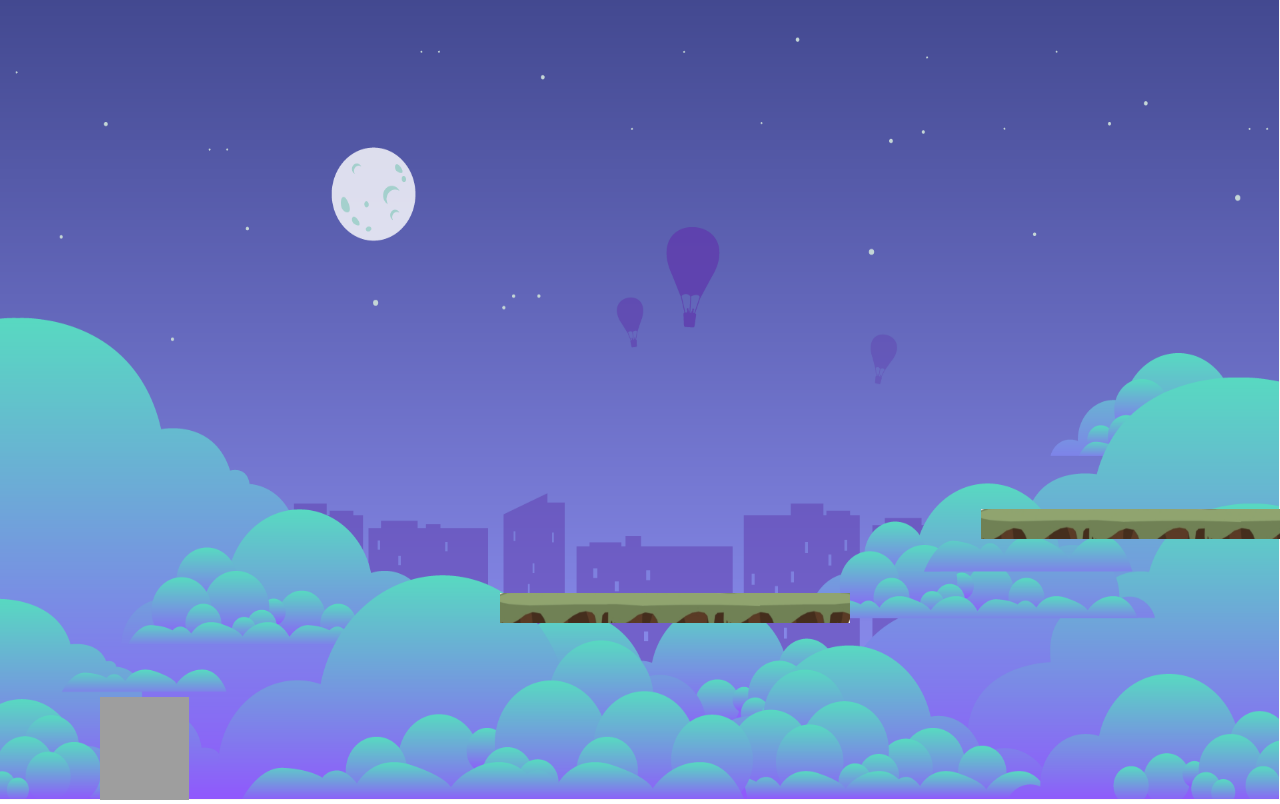
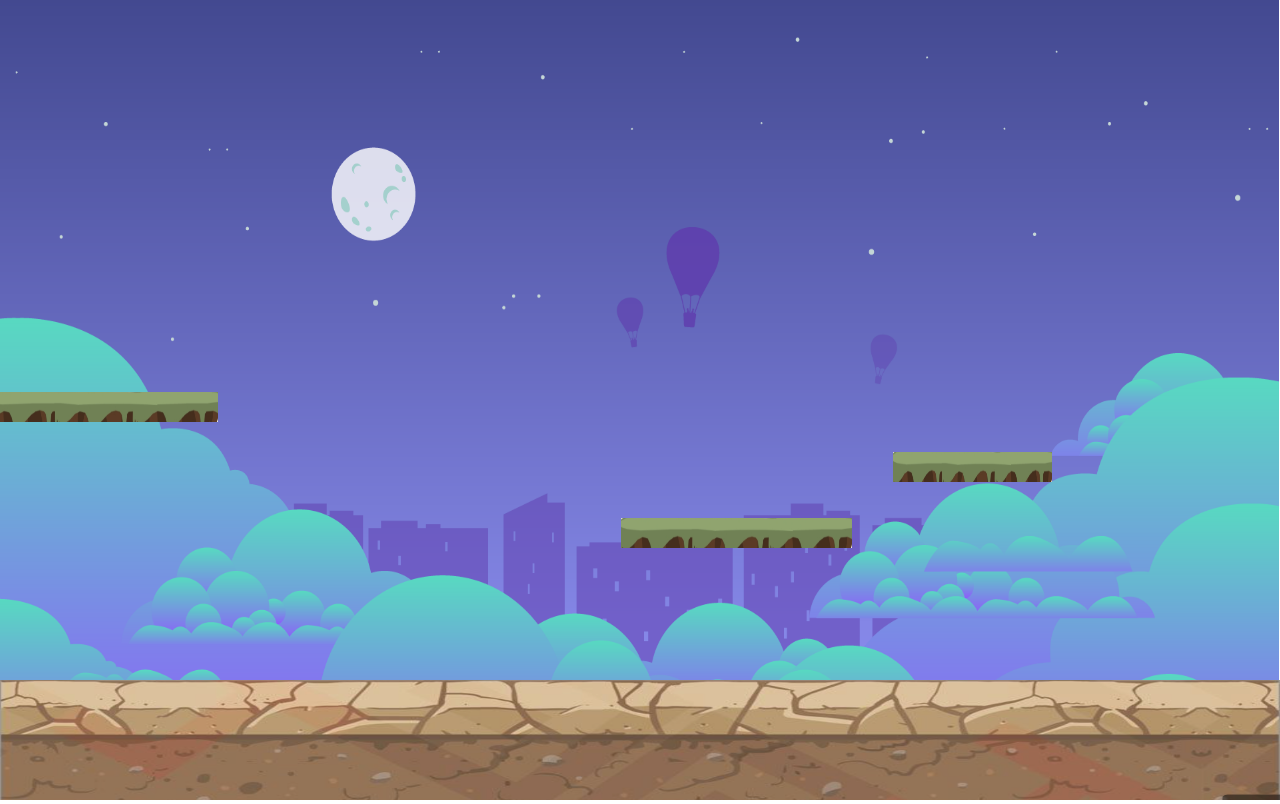
Before and after one commit to OrTab/The-Game, a website built with webpack: page index.html in a window 1280 px wide. Built offline with nearby package versions, Linux system fonts and the light colour scheme.

Commit message:
Optimized logic and platforms generator + game concept updated

```diff
--- a/index.html
+++ b/index.html
@@ -7,9 +7,7 @@
     <title>The Game</title>
 </head>
 <body>
-    <img style="display: none;" src="../src/assets/platform.png" alt="">
-<canvas></canvas>
-
+    <canvas></canvas>
 <script type="module" src="build/game-bundle.js"></script>
 </body>
 </html>
--- a/src/game.ts
+++ b/src/game.ts
@@ -1,3 +1,4 @@
+// @ts-ignore
 import "./styles/style.css";
 import {
   PlayerProperties,
@@ -8,9 +9,10 @@ import {
   Velocity,
   InitialPlayerProperties,
 } from "./models";
-import { getRandomInt, createImage } from "./utils";
+import { getRandomInt, createImage, formatNumber } from "./utils";
 import platformImage from "./assets/platform.png";
 import background from "./assets/background.png";
+import floor from "./assets/floor.png";
 
 const imgRight = createImage(
   "https://s3-us-west-2.amazonaws.com/s.cdpn.io/160783/boy1.png",
@@ -21,10 +23,14 @@ const imgLeft = createImage(
   initGame
 );
 const backgroundImage = createImage(background, initGame);
+const floorImage = createImage(floor, initGame);
 
 let numOfLoadedImages = 0;
+let numberOfFramesForDistance = 0;
+let lastDistanceToIncreaseSpeed = 0;
 let distance = 0;
 let numberOfFrames = 0;
+let platfromMovementXDiff = 4;
 
 const canvas = document.querySelector("canvas");
 const c = canvas?.getContext("2d");
@@ -32,10 +38,10 @@ class Canvas {
   private velocityXDiff: number = Values.X_DIFF;
   private velocityYDiff: number = Values.Y_DIFF;
   readonly gravity: number = 1;
-  upCounter = 0;
+  upCounter: number = 0;
   playerImage: HTMLImageElement = imgRight;
-  counter = 0;
-  imageCounter = 0;
+  counter: number = 0;
+  imageCounter: number = 0;
   player: PlayerProperties;
   velocity: Velocity = {
     x: 0,
@@ -60,31 +66,31 @@ class Canvas {
     return this.keys.right.pressed && this.keys.left.pressed;
   }
 
+  get canGoLeft() {
+    return this.keys.left.pressed && this.player.position.x > 100;
+  }
+
+  get canGoRight() {
+    return (
+      canvas &&
+      this.keys.right.pressed &&
+      this.player.position.x < canvas.width / 2 - this.player.size.width
+    );
+  }
+
   initObjects() {
     if (canvas) {
-      const img = createImage(platformImage);
-      let prevX = 100;
-      let maxX = 500;
-      this.platforms = Array(50)
-        .fill("")
-        .map(() => {
-          prevX = getRandomInt(prevX + Values.minXDiffBetweenPlatfrom, maxX);
-          maxX += 500;
-          const platform = new Platform(
-            {
-              x: prevX,
-              y: getRandomInt(500, canvas.height - 200),
-            },
-            { width: 350, height: 30 },
-            img
-          );
-          return platform;
-        });
+      this.platforms = this.getPlatforms() || [];
 
       this.genericObjects[0] = new GenericObject(
         { x: -1, y: -1 },
         { height: canvas.height, width: canvas.width },
         backgroundImage
+      );
+      this.genericObjects[1] = new GenericObject(
+        { x: 0, y: canvas.height - 120 },
+        { height: 120, width: canvas.width },
+        floorImage
       );
     }
   }
@@ -115,9 +121,10 @@ class Canvas {
       );
     }
     numberOfFrames++;
+
     if (
-      (this.keys.left.pressed || this.keys.right.pressed) &&
-      !this.bothKeysPressed &&
+      /*  (this.keys.left.pressed || this.keys.right.pressed) &&
+      !this.bothKeysPressed && */
       (this.velocity.y === 0 || this.velocity.y === 1) &&
       numberOfFrames > Values.numberOfFramesToMoveImage
     ) {
@@ -135,7 +142,10 @@ class Canvas {
     position.y += this.velocity.y;
     position.x += this.velocity.x;
 
-    if (canvas && position.y + height + this.velocity.y >= canvas.height) {
+    if (
+      canvas &&
+      position.y + height + this.velocity.y >= canvas.height - 118
+    ) {
       this.velocity.y = 0;
       this.upCounter = 0;
     } else {
@@ -152,31 +162,35 @@ class Canvas {
             this.platforms.splice(idx, 1);
           }, 0);
         }
+        platform.position.x -= platfromMovementXDiff;
 
         if (this.isOnPlatform(platform)) {
           this.velocity.y = 0;
           this.upCounter = 0;
         }
-        if (!this.bothKeysPressed) {
-          if (
-            this.keys.right.pressed &&
-            this.player.position.x < canvas.width / 2 - 100
-          ) {
-            this.velocity.x = this.velocityXDiff;
-          } else if (this.keys.left.pressed && this.player.position.x > 100) {
-            this.velocity.x = -this.velocityXDiff;
-          } else this.velocity.x = 0;
+        if (this.canGoRight) {
+          this.velocity.x = this.velocityXDiff;
+        } else if (this.canGoLeft) {
+          this.velocity.x = -this.velocityXDiff;
+        } else this.velocity.x = 0;
 
-          if (this.keys.right.pressed) {
-            platform.position.x -= platform.movementXDiff;
-            distance += 1;
-          } else if (this.keys.left.pressed) {
-            platform.position.x += platform.movementXDiff;
-            distance -= 1;
+        if (numberOfFramesForDistance > Values.numberOfFramesForDistance) {
+          this.handleDistance();
+        }
+
+        const thirdFromLastPlatform = this.platforms[this.platforms.length - 3];
+        if (
+          thirdFromLastPlatform &&
+          this.player.position.x >= thirdFromLastPlatform.position.x
+        ) {
+          const lastPlatform = this.platforms[this.platforms.length - 1];
+          if (lastPlatform) {
+            const posX = lastPlatform && lastPlatform.position.x;
+            const platforms =
+              this.getPlatforms(posX, posX + lastPlatform.size.width) || [];
+            this.platforms.push(...platforms);
           }
-          if (distance >= Values.DISTANCE_TO_WIN) {
-          }
-        } else this.velocity.x = 0;
+        }
         platform.draw();
       });
   }
@@ -192,7 +206,7 @@ class Canvas {
       position.x + width >= platform.position.x &&
       position.x < platform.position.x + platform.size.width
     ) {
-      // console.log("Touching with the head at the bottom of platform");
+      // console.log('Touching with the head at the bottom of platform');
     }
 
     return (
@@ -203,23 +217,70 @@ class Canvas {
     );
   }
 
+  getPlatforms(prevX = 100, maxX = 500) {
+    const img = createImage(platformImage);
+    return (
+      canvas &&
+      Array(5)
+        .fill("")
+        .map(() => {
+          prevX = getRandomInt(prevX + Values.minXDiffBetweenPlatfrom, maxX);
+          maxX += 500;
+          const platform = new Platform(
+            {
+              x: prevX,
+              y: getRandomInt(320, canvas.height - 250),
+            },
+            { width: getRandomInt(150, 350), height: 30 },
+            img
+          );
+          return platform;
+        })
+    );
+  }
+
   animate() {
     requestAnimationFrame(this.animate.bind(this));
     canvas && c && c.clearRect(0, 0, canvas.width, canvas.height);
     this.genericObjects.forEach((obj) => obj.draw());
     this.handlePlatforms();
+    numberOfFramesForDistance++;
     this.update();
   }
 
+  handleDistance() {
+    distance++;
+    numberOfFramesForDistance = 0;
+    if (
+      distance - Values.rangeToIncreaseSpeed ===
+      lastDistanceToIncreaseSpeed
+    ) {
+      lastDistanceToIncreaseSpeed = distance;
+      platfromMovementXDiff += 0.2;
+      setTimeout(() => {
+        platfromMovementXDiff += 0.5;
+        setTimeout(() => {
+          platfromMovementXDiff += 0.3;
+        }, 500);
+      }, 500);
+    }
+  }
+
   handleOnKey({ code, type }: KeyboardEvent) {
+    let velocityY = this.velocityYDiff;
     switch (code) {
       case "ArrowUp":
+      case "Space":
         if (this.upCounter >= Values.maxJumpsWhileInAir) return;
         if (type === "keyup") {
           this.upCounter++;
           // console.log(`You have more ${Values.maxJumpsWhileInAir - this.upCounter} times to jump while air`);
+        } else {
+          if (this.upCounter > 0) {
+            velocityY -= 5;
+          }
+          this.velocity.y = -velocityY;
         }
-        this.velocity.y = -this.velocityYDiff;
         break;
       case "ArrowDown":
         break;
@@ -250,7 +311,6 @@ class Canvas {
     if (canvas) {
       canvas.width = window.innerWidth;
       canvas.height = window.innerHeight;
-      this.drawPlayer();
     }
   }
 }
@@ -278,7 +338,7 @@ class DrawImagesOnCanvas {
 }
 
 class Platform extends DrawImagesOnCanvas {
-  readonly movementXDiff: number = Values.X_DIFF;
+  movementXDiff: number = Values.X_DIFF;
   readonly movementYDiff: number = Values.Y_DIFF;
   constructor(position: Position, size: Size, image: HTMLImageElement) {
     super(position, size, image);
--- a/src/models.ts
+++ b/src/models.ts
@@ -1,14 +1,15 @@
 export enum Values {
   DISTANCE_TO_WIN = 1000000,
   X_DIFF = 4,
-  Y_DIFF = 15,
+  Y_DIFF = 20,
   minXDiffBetweenPlatfrom = 400,
-  maxJumpsWhileInAir = 5,
-  numberOfFramesToMoveImage = 5,
-  numOfImages = 3,
+  maxJumpsWhileInAir = 2,
+  numberOfFramesToMoveImage = 2,
+  numberOfFramesForDistance = 5,
+  numOfImages = 4,
   numberOfPictureFrames = 11,
+  rangeToIncreaseSpeed = 120,
 }
-
 export interface Position {
   x: number;
   y: number;
--- a/src/styles/style.css
+++ b/src/styles/style.css
@@ -1,8 +1,13 @@
-body{
-    margin: 0;
-    overflow: hidden;
+body {
+  margin: 0;
+  overflow: hidden;
+  display: flex;
+  flex-direction: column;
+  justify-content: center;
+  font-family: 'Lucida Sans', 'Lucida Sans Regular', 'Lucida Grande', 'Lucida Sans Unicode', Geneva, Verdana, sans-serif;
 }
 
-canvas{
-    background-color: rgb(250, 247, 242);
+canvas {
+  width: 100vw;
+  height: 100vh;
 }
--- a/src/utils.ts
+++ b/src/utils.ts
@@ -18,3 +18,18 @@ export const createImage = (
   if (onLoadFunc) img.onload = onLoadFunc;
   return img;
 };
+
+export const formatNumber = (number: number | string, sepNum: number = 3,seperator:string=',') => {
+  number = number.toString();
+  let formatedNumber = "";
+  let counter = number.length - 1;
+
+  for (let i = 0; i < number.length; i++) {
+    formatedNumber += number[i];
+    if (counter % sepNum === 0 && counter !== 0) {
+      formatedNumber += seperator;
+    }
+    counter--;
+  }
+ return formatedNumber
+};
```
Also changed, not shown: s.svg (added), src/assets/floor.png (added), 2 other files.
